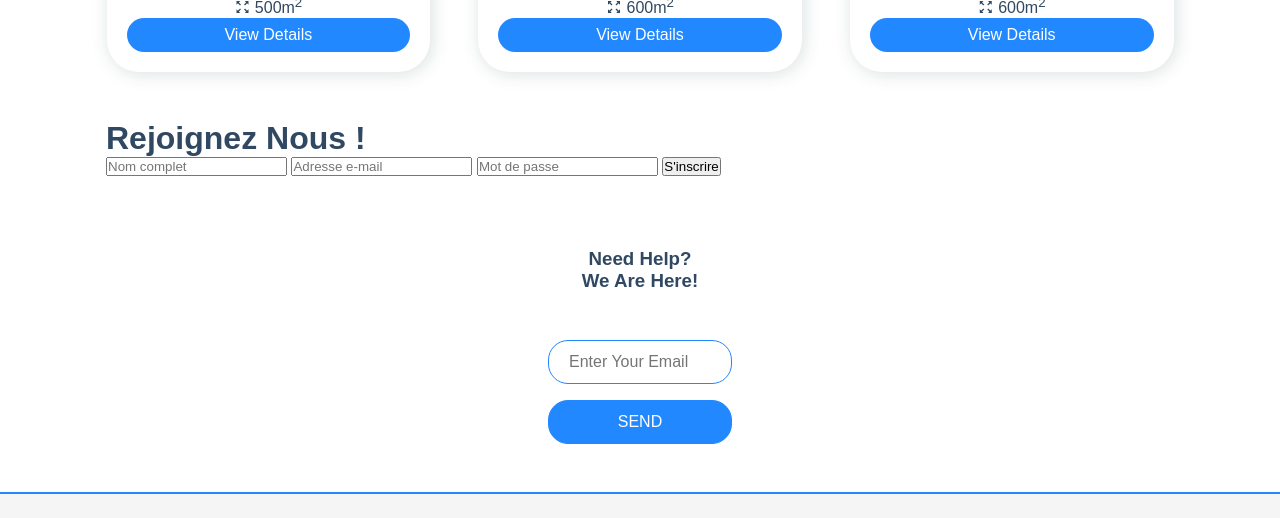
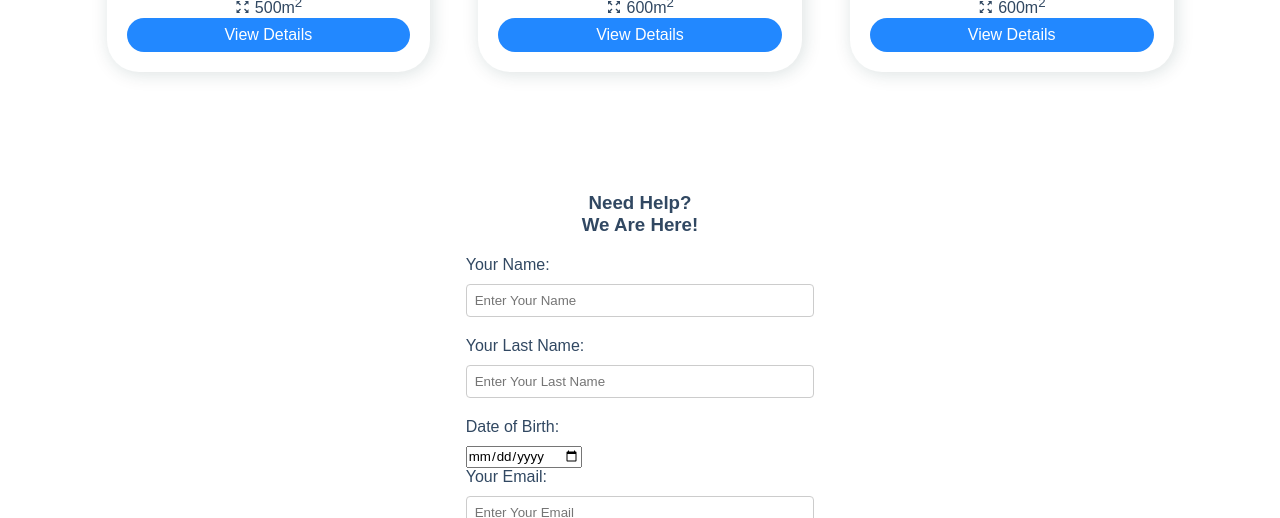
Before and after one commit to ibra-sko/House-website, a plain HTML site: page index.html in a window 1280 px wide. Shown: the part 2530-3048 px from the top of the page. Drawn offline with nearby package versions, Linux system fonts and the light colour scheme.

Commit message:
contact-form

```diff
--- a/index.html
+++ b/index.html
@@ -197,28 +197,27 @@
  </section>
 
 <!--Contact-Form-->
-<div class="container">
-    <h1>Rejoignez Nous !</h1>
-    <form action="/inscription" method="post">
-      <input type="text" name="nom" placeholder="Nom complet" required>
-      <input type="email" name="email" placeholder="Adresse e-mail" required>
-      <input type="password" name="mot_de_passe" placeholder="Mot de passe" required>
-      <button type="submit">S'inscrire</button>
-    </form>
-  </div>
+<section class="contact-form">
+    <h3>Need Help? <br> We Are Here!</h3>
+    <form id="contactForm" action="#" method="post">
+        <label for="name">Your Name:</label>
+        <input type="text" name="name" id="name-box" placeholder="Enter Your Name" required pattern="[A-Za-z]+" title="Please enter your name with only alphabetic characters">
 
+        <label for="last-name">Your Last Name:</label>
+        <input type="text" name="last-name" id="last-name-box" placeholder="Enter Your Last Name" required pattern="[A-Za-z]+" title="Please enter your last name with only alphabetic characters">
 
+        <label for="date-of-birth">Date of Birth:</label>
+        <input type="date" name="date-of-birth" id="date-of-birth-box" required>
 
+        <label for="email">Your Email:</label>
+        <input type="email" name="email" id="email-box" placeholder="Enter Your Email" required>
 
- <!-- Newsletter-->
-    <section class="newsletter">
-            <h3>Need Help? <br> We Are Here!</h3>
-            <form action="">
-                <input type="email"  name="" id="email-box" placeholder= "Enter Your Email">
+        <label for="message">Your Message:</label>
+        <textarea name="message" id="message-box" cols="30" rows="10" placeholder="Enter Your Message" required minlength="30"></textarea>
+
         <input type="submit" value="Send" class="btn">
     </form>
 </section>
-
 
 
     <!-- Footer-->
@@ -258,6 +257,31 @@
     menuIcon.addEventListener('click', () => {
         navbar.classList.toggle('active');
     });
+
+     // Validation du formulaire
+     document.getElementById("contactForm").addEventListener("submit", function(event) {
+        var name = document.getElementById("name-box").value;
+        var lastName = document.getElementById("last-name-box").value;
+        var email = document.getElementById("email-box").value;
+        var message = document.getElementById("message-box").value;
+
+        // Vérification des règles de validation
+        var namePattern = /^[A-Za-z]+(?:-[A-Za-z]+)?$/;// Expression régulière pour les noms et prénoms composés
+
+        if (!namePattern.test(name)) {
+            alert("Please enter your name with only alphabetic characters.");
+            event.preventDefault();
+            return false;
+        }
+
+        if (!namePattern.test(lastName)) {
+            alert("Please enter your last name with only alphabetic characters.");
+            event.preventDefault();
+            return false;
+        }
+
+        return true;
+    });
 </script>
 
 
--- a/sign-up.css
+++ b/sign-up.css
@@ -1,9 +1,4 @@
-body {
-    font-family: Arial, sans-serif;
-    background-color: #f2f2f2;
-    margin: 0;
-    padding: 0;
-  }
+/* Contatc-form*/
 
   .container {
     max-width: 500px;
--- a/style.css
+++ b/style.css
@@ -126,7 +126,7 @@ header {
 /* Home */
 .home{
     margin-top: 5rem;
-    background: url(../img/home.jpg) no-repeat center center/cover;
+    background: url(./img/home.jpg) no-repeat center center/cover;
     display: flex;
     align-items: center;
     padding: 0 1rem;
@@ -278,36 +278,44 @@ header {
     display: block;
 }
 
-.newsletter{
-    display: flex;
-    justify-content: center;
-    align-items: center;
-    row-gap: 2rem;
-    text-align: center;
-    flex-direction: column;
+/* Contact-Form */
+
+.contact-form {
+  text-align: center;
+}
+.contact-form h3 {
+  margin-bottom: 20px;
+}
+.contact-form form {
+  display: inline-block;
+  text-align: left;
+}
+.contact-form label {
+  display: block;
+  margin-bottom: 10px;
+}
+.contact-form input[type="text"],
+.contact-form input[type="email"],
+.contact-form textarea {
+  width: 100%;
+  padding: 8px;
+  margin-bottom: 20px;
+  border-radius: 4px;
+  border: 1px solid #ccc;
+  box-sizing: border-box;
+}
+.contact-form input[type="submit"] {
+  background-color: #4CAF50;
+  color: white;
+  padding: 10px 20px;
+  border: none;
+  border-radius: 4px;
+  cursor: pointer;
+}
+.contact-form input[type="submit"]:hover {
+  background-color: #45a049;
 }
 
-.newsletter h2{
-    font-size: 1.7rem;
-    color: var(--text-color);
-}
-
-.newsletter form input{
-    width: 50%;
-    padding: 12px 20px;
-    border: 1px solid var(--main-color);
-    border-radius: 20px;
-    outline: none;
-    font-size: 1rem;
-    font-weight: 500;
-    margin-top: 1rem;
-}
-
-.newsletter  .btn{
-    padding: 12px 34px;
-    font-weight: 500;
-    text-transform: uppercase;
-}
 /* Footer */
 
 /* CSS de base pour le footer */
```
Also changed, not shown: script.js (added). Lines whose indentation alone changed are shown as unchanged.
